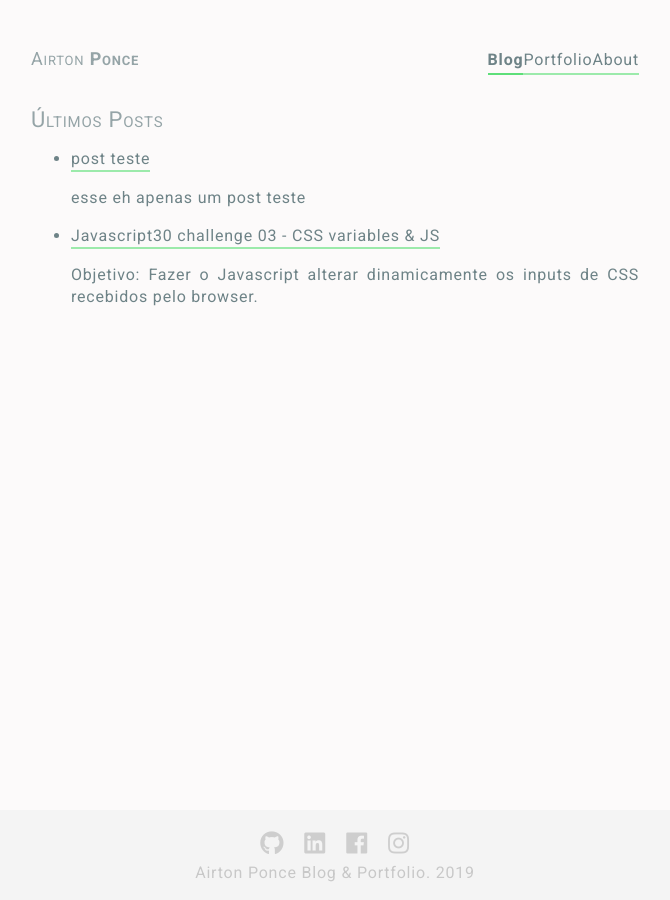
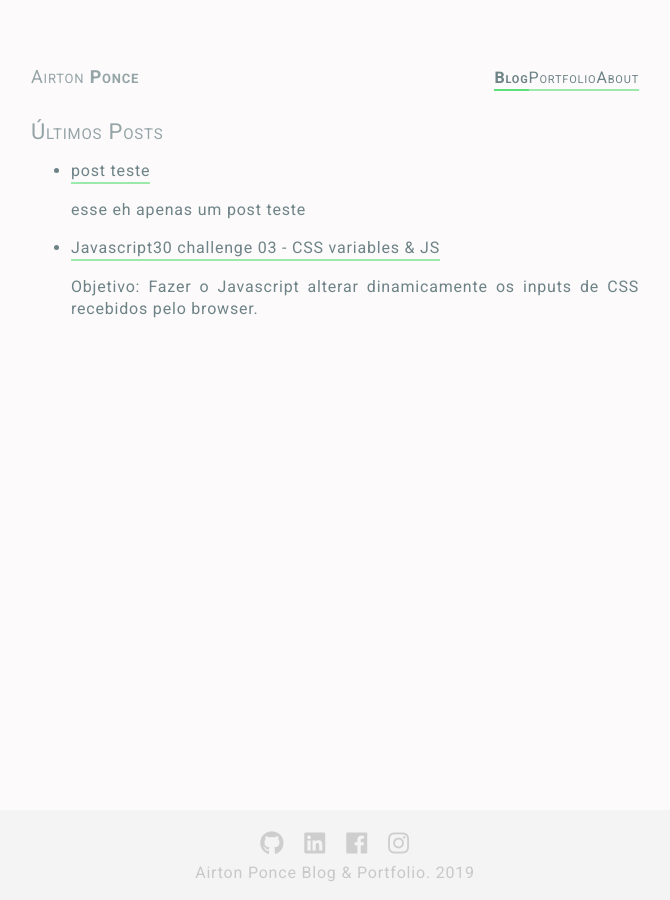
Before and after one commit to APonce911/jekyll-mywebsite, a Jekyll site: the page built from index.html, in a window 1280 px wide. Shown: the whole page, without its empty margins (305-975 px from the left). Built offline with Jekyll 4.4.1, drawn with Linux system fonts in a browser that asks for light colours; nearby versions of some CDN libraries.

Commit message:
h3 navigation links

```diff
--- a/_includes/navigation.html
+++ b/_includes/navigation.html
@@ -2,7 +2,7 @@
   <h3 class="name">Airton <strong>Ponce</strong></h3>
   <nav class="tabs">
     {% for item in site.data.navigation %}
-      <a href="{{ item.link }}" {% if page.url == item.link %}class="current"{% endif %}>{{ item.name }}</a>
+      <h3><a href="{{ item.link }}" {% if page.url == item.link %}class="current"{% endif %}>{{ item.name }}</a></h3>
     {% endfor %}
   </nav>
 </div>
```
